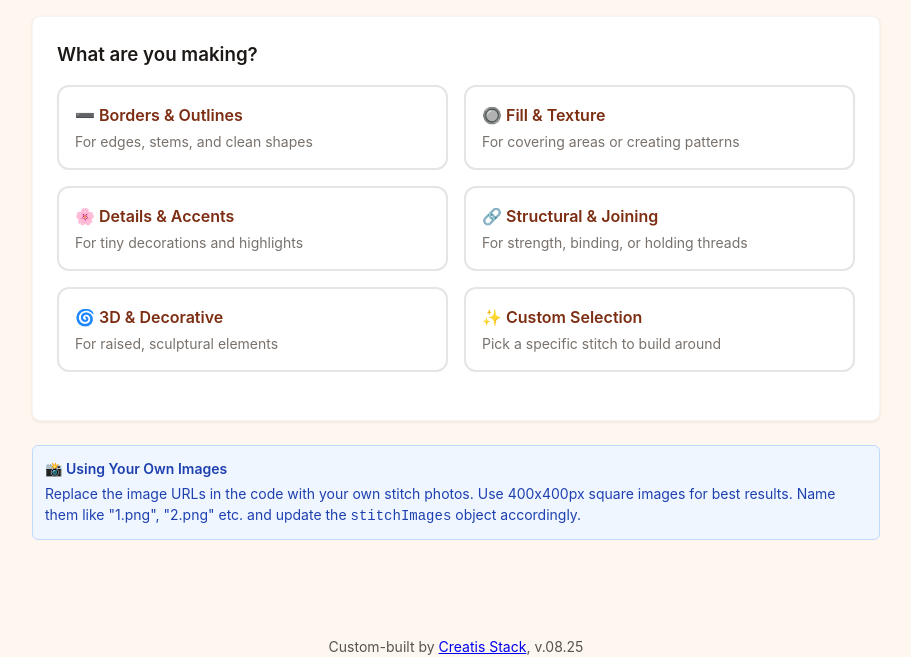
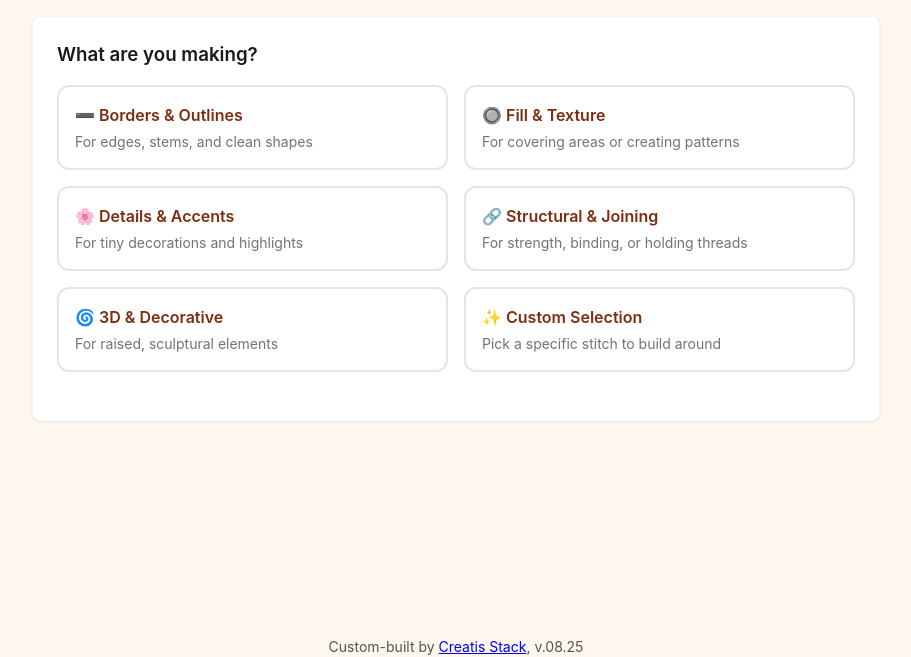
Before and after one commit to creatis-stack/kaari4, a plain HTML site: page index.html in a window 1280 px wide. Shown: the part 196-853 px from the top of the page, without its empty margins (184-1095 px from the left). Drawn offline with Linux system fonts and the light colour scheme.

Commit message:
Update index.html

```diff
--- a/index.html
+++ b/index.html
@@ -703,11 +703,6 @@
             </div>
         </div>
 
-        <!-- Image Note -->
-        <div class="image-note">
-            <div class="image-note-title">📸 Using Your Own Images</div>
-            <p>Replace the image URLs in the code with your own stitch photos. Use 400x400px square images for best results. Name them like "1.png", "2.png" etc. and update the <code>stitchImages</code> object accordingly.</p>
-        </div>
 
         <!-- Message Box -->
         <div id="messageBox" class="message-box message-success hidden">
```
